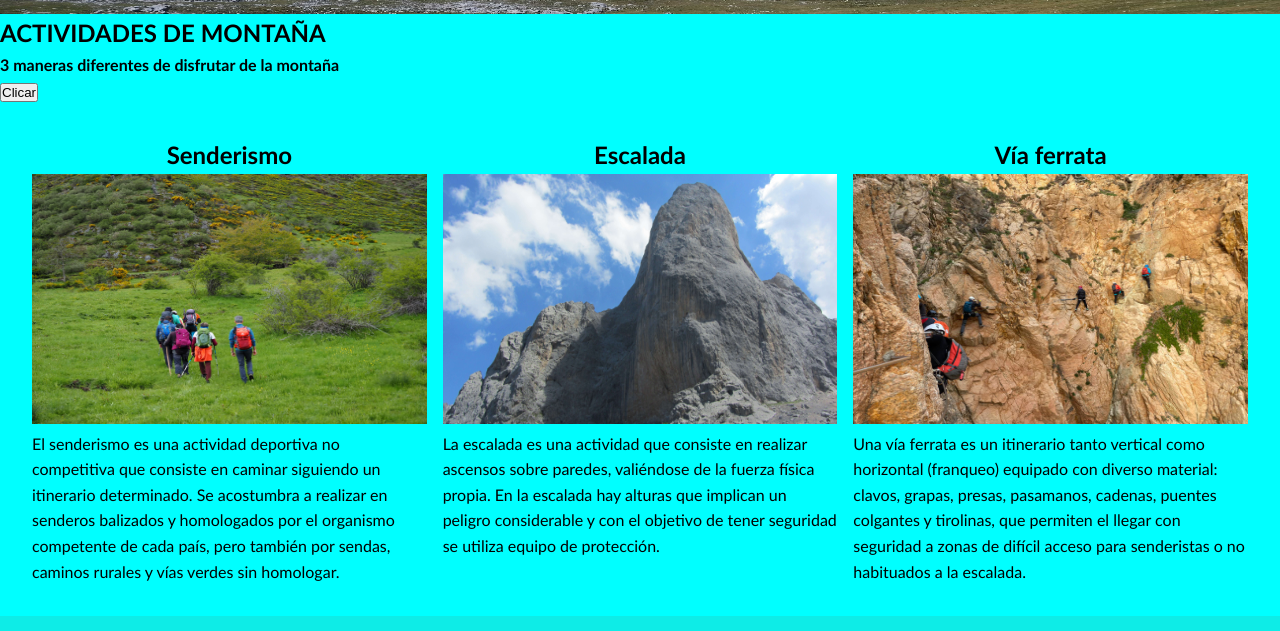
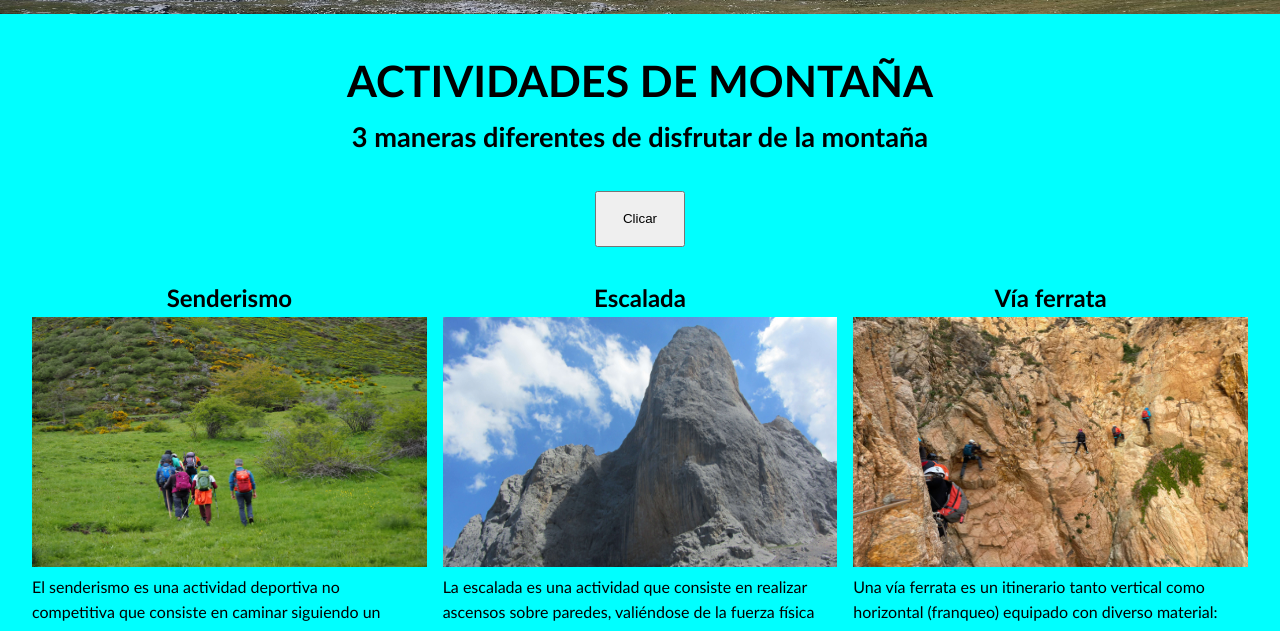
Before and after one commit to JavierBres/reto_frontend, a plain HTML site: page index.html in a window 1280 px wide. Shown: the part 146-777 px from the top of the page. Drawn offline with Linux system fonts and the light colour scheme.

Commit message:
section-main_improved font-size

```diff
--- a/css/section-main.css
+++ b/css/section-main.css
@@ -0,0 +1,18 @@
+.section-main {
+    margin: 2rem 0;
+    text-align: center;
+}
+
+.section-main h2 {
+    font-size: 2.7rem;
+}
+
+.section-main h4 {
+    font-size: 1.7rem;
+    margin-bottom: 2rem;
+}
+
+.button {
+    width: 7vw;
+    height: 7vh;
+}
--- a/index.html
+++ b/index.html
@@ -28,7 +28,7 @@
         <section class="section-main">
             <h2>ACTIVIDADES DE MONTAÑA</h2>
             <h4>3 maneras diferentes de disfrutar de la montaña</h4>
-            <button>Clicar</button>
+            <button class="button">Clicar</button>
         </section>
 
         <section class="section-cards">
```
